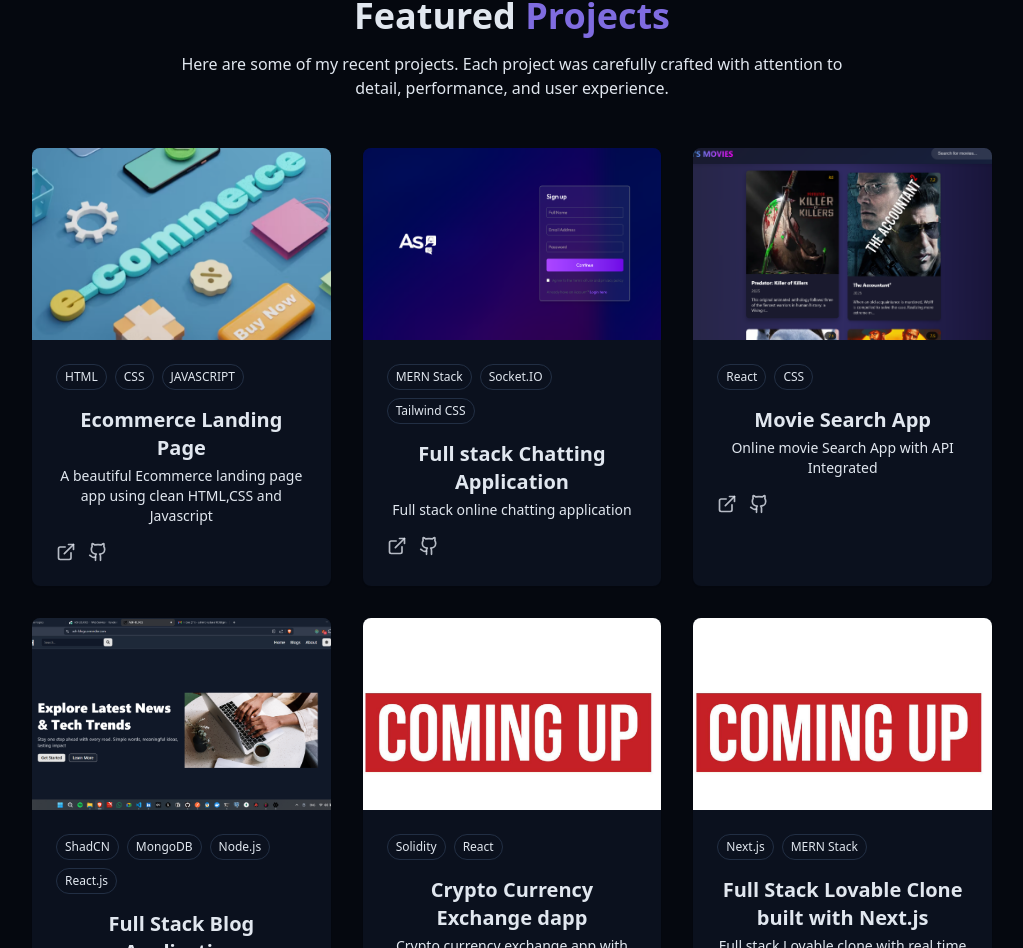
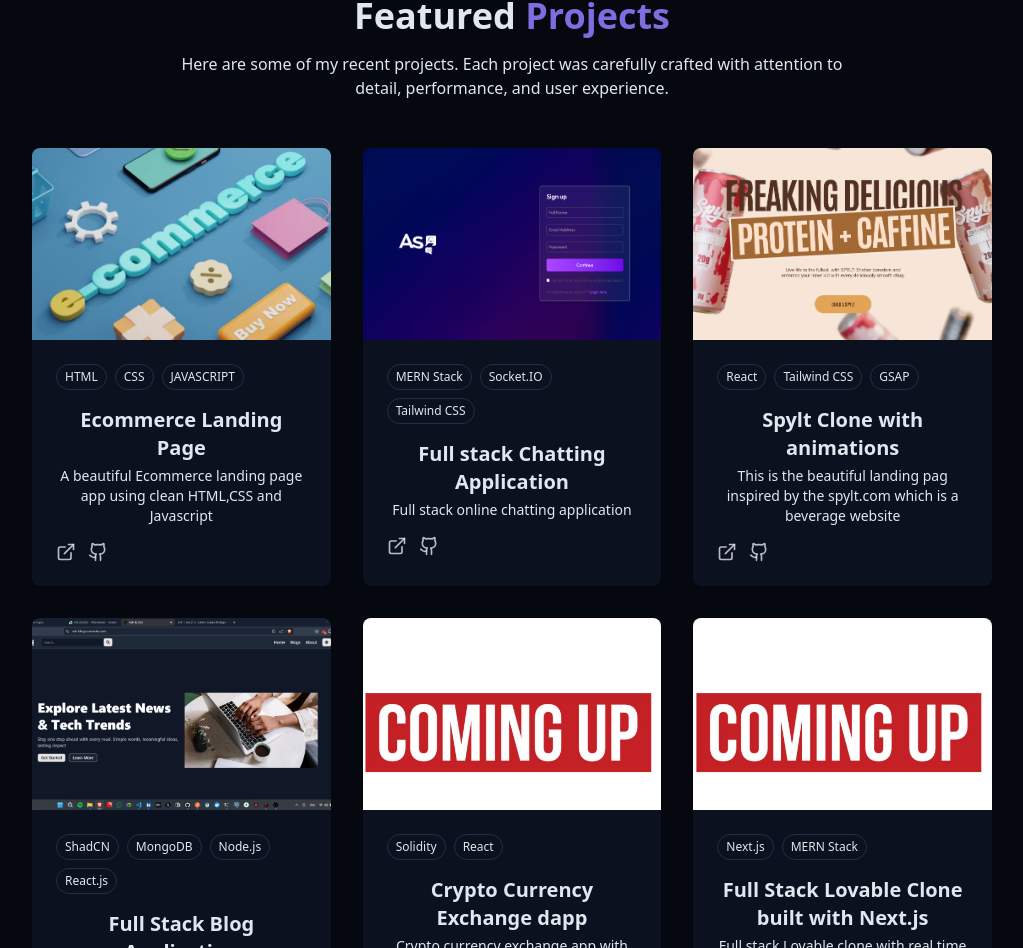
Before and after one commit to ASH-ashim/Portfolio_Website, a React (Vite) app: page / in a window 1280 px wide. Shown: the part 2206-3154 px from the top of the page, without its empty margins (128-1151 px from the left). Built offline with nearby package versions, Linux system fonts and the light colour scheme.

Commit message:
Update ProjectsSection.jsx

```diff
--- a/src/components/ProjectsSection.jsx
+++ b/src/components/ProjectsSection.jsx
@@ -23,12 +23,12 @@ const projects = [
   },
   {
     id: 3,
-    title: "Movie Search App",
-    description: "Online movie Search App with API Integrated",
-    image: "/projects/project3.png",
-    tags: ["React", "CSS"],
-    demoUrl: "https://frontend-movie-search-app-jsx.vercel.app/",
-    githubUrl: "https://github.com/ASH-ashim/Frontend-Movie-Search-App_jsx",
+    title: "Spylt Clone with animations",
+    description: "This is the beautiful landing pag inspired by the spylt.com which is a beverage website",
+    image: "Screenshot 2025-09-15 133833.png",
+    tags: ["React", "Tailwind CSS", "GSAP"],
+    demoUrl: "https://ash-gsap.vercel.app",
+    githubUrl: "https://github.com/ASH-ashim",
   },
   {
     id: 4,
```
